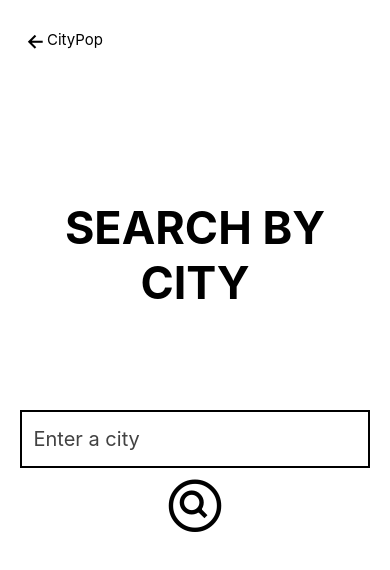
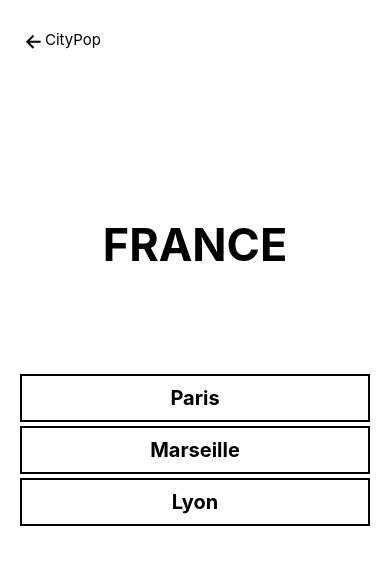
Before and after one commit to jesper-p/CityPop-app, a React Native app in the folder src/: screen / in a window 390 px wide. Shown: the top 570 px of the page. Built offline with nearby package versions, Linux system fonts and the light colour scheme.

Commit message:
Layout for country screen done

```diff
--- a/src/App.tsx
+++ b/src/App.tsx
@@ -1,6 +1,7 @@
 import { StatusBar } from 'expo-status-bar';
 import React from 'react';
 import { StyleSheet, Text, View } from 'react-native';
+import CountryScreen from './app/screens/CountryScreen';
 import HomeScreen from './app/screens/HomeScreen';
 import SearchScreen from './app/screens/SearchScreen';
 
@@ -8,13 +9,17 @@ export default function App() {
   return (
     <View style={styles.container}>
       {/* <HomeScreen cityButtonPressed="Pressed search by city" countryButtonPressed="Pressed search by country"/> */}
-      <SearchScreen
+      {/* <SearchScreen
         text="SEARCH BY CITY"
         placeholder="Enter a city"
         search={() => console.log("search")}
         onChangeText={(text) => console.log(text)}
         goBack={() => console.log("Going back to home screen")}
-        />
+        /> */}
+      <CountryScreen
+        country="france"
+        cities={["paris", "marseille", "lyon"]}
+        goBack={() => console.log("Going back to home screen")} />
       <StatusBar style="auto" />
     </View>
   );
--- a/src/app/screens/CountryScreen.tsx
+++ b/src/app/screens/CountryScreen.tsx
@@ -0,0 +1,78 @@
+import React, {FC} from "react";
+import {StyleSheet, View, Text, Pressable, TextInput} from "react-native"
+import { Ionicons } from "@expo/vector-icons"
+
+interface Props {
+    country: string;
+    cities: string[];
+    goBack: () => void;
+}
+
+const CountryScreen:FC<Props> = (props) => {
+    return (
+        <View style={styles.container}>
+            <Pressable style={styles.backButton} onPress={props.goBack}>
+                <Ionicons name="arrow-back-outline" size={22} />
+                <Text style={styles.backButtonText}>CityPop</Text>
+            </Pressable>
+            <View style={styles.textContainer}>
+                <Text style={styles.countryText}>{props.country}</Text>
+            </View>
+            <View>
+                {props.cities.map(city =>
+                    <Pressable key={city} style={styles.cityButton} onPress={() => console.log(city)}>
+                        <Text style={styles.cityText}>{city}</Text>
+                    </Pressable>
+                )}
+            </View>
+
+        </View>
+    );
+}
+
+export default CountryScreen;
+
+const styles = StyleSheet.create({
+    backButton: {
+        flexDirection: 'row',
+        width: 70,
+        height: 70,
+        position: "absolute",
+        top: 30,
+        left: 5,
+    },
+    backButtonText: {
+        fontSize: 15
+    },
+    buttonText: {
+
+    },
+    cityButton: {
+        borderWidth: 2,
+        width: 350,
+        padding: 10,
+        margin: 2
+    },
+    container: {
+        flex: 1,
+        justifyContent: 'center',
+        alignItems: 'center',
+    },
+    cityText: {
+        textTransform: 'capitalize',
+        fontSize: 20,
+        fontWeight: 'bold',
+        textAlign: 'center'
+    },
+    countryText: {
+        textTransform: 'uppercase',
+        fontSize: 45,
+        fontWeight: 'bold',
+        textAlign: 'center'
+    },
+    textContainer: {
+        bottom: 100,
+        width: 300,
+        alignItems: 'center'
+    }
+});
```
Also changed, not shown: src/app/screens/SearchCountry.tsx (deleted).
